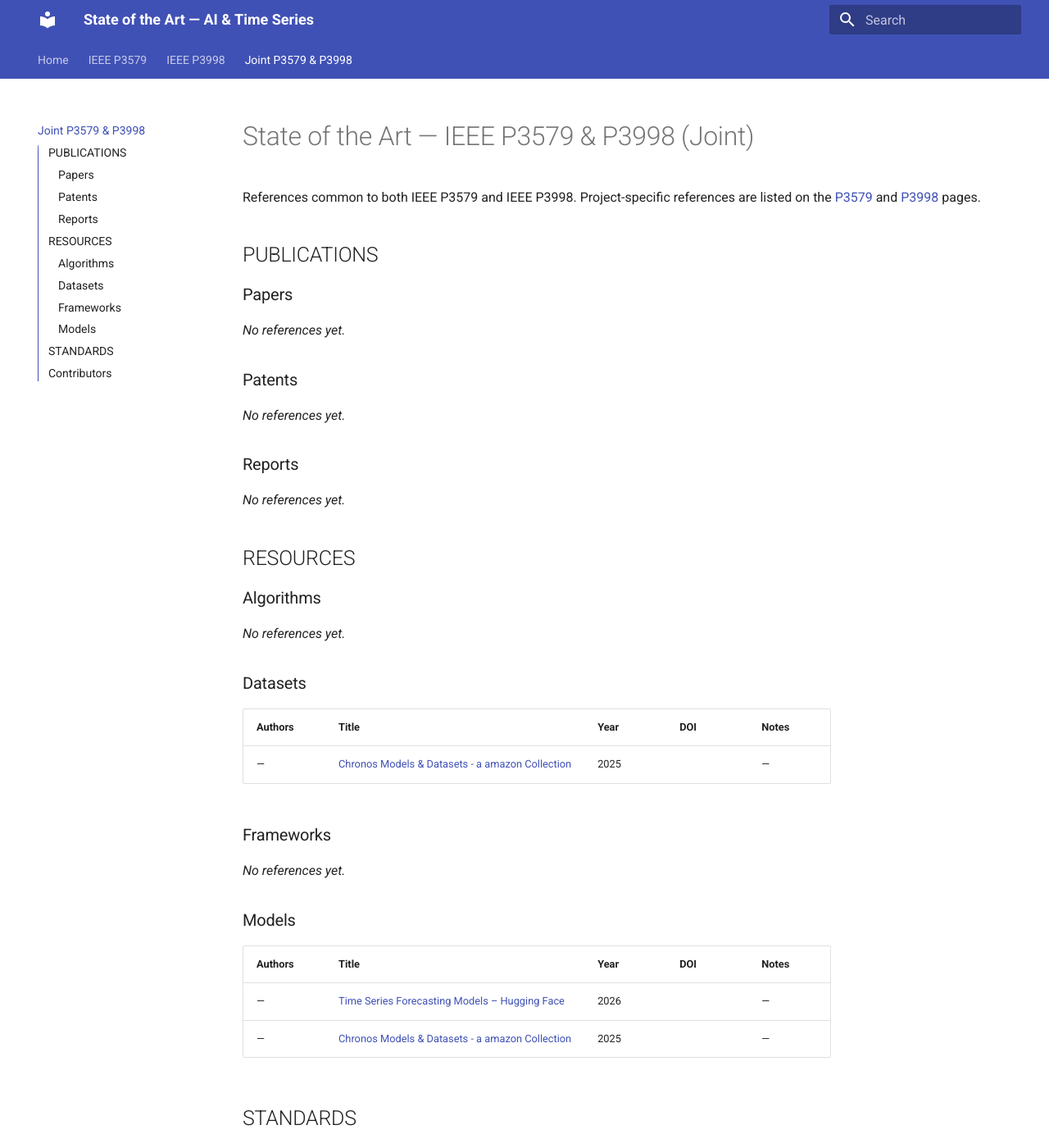
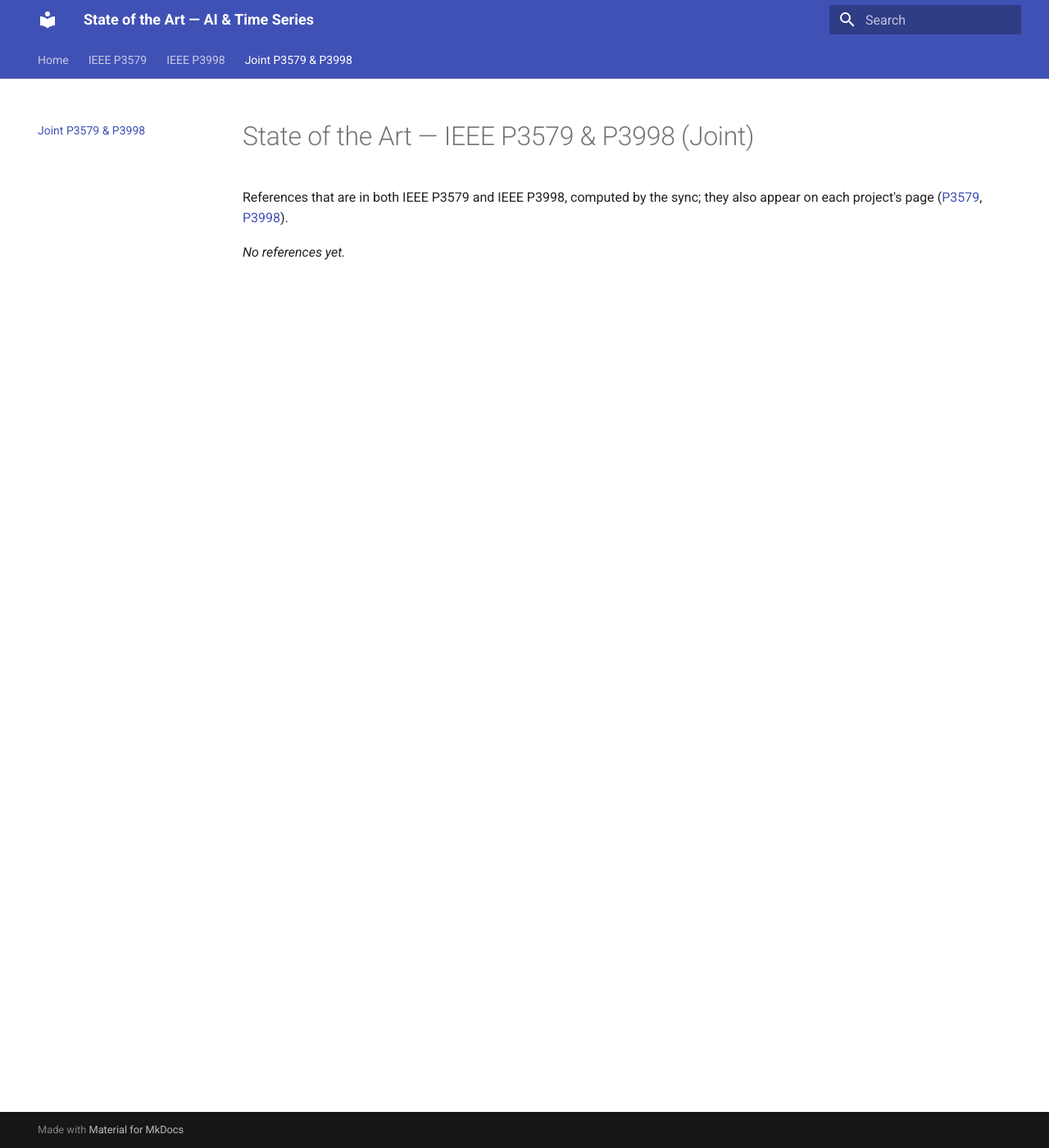
Before and after one commit to aitimeseries/SOTA, an MkDocs documentation site: the page built from docs/p3579-p3998/index.md, in a window 1280 px wide and 1400 px high. Shown: the whole window at 82% size. Built offline with MkDocs 1.6.1 and Material for MkDocs 9.7.7, drawn with Linux system fonts in a browser that asks for light colours; some of the changed text lies outside the part shown.

Commit message:
refs: update SOTA from Zotero

```diff
--- a/docs/p3579-p3998/index.md
+++ b/docs/p3579-p3998/index.md
@@ -1,53 +1,5 @@
 # State of the Art — IEEE P3579 & P3998 (Joint)
 
-References common to both IEEE P3579 and IEEE P3998. Project-specific references are listed on the [P3579](../p3579/index.md) and [P3998](../p3998/index.md) pages.
-
-## PUBLICATIONS
-
-### Papers
+References that are in both IEEE P3579 and IEEE P3998, computed by the sync; they also appear on each project's page ([P3579](../p3579/index.md), [P3998](../p3998/index.md)).
 
 _No references yet._
-
-### Patents
-
-_No references yet._
-
-### Reports
-
-_No references yet._
-
-## RESOURCES
-
-### Algorithms
-
-_No references yet._
-
-### Datasets
-
-| Authors | Title | Year | DOI | Notes |
-|---------|-------|------|-----|-------|
-| — | <span id="ref-DZIB9UFG">[Chronos Models & Datasets - a amazon Collection](https://huggingface.co/collections/amazon/chronos-models-and-datasets)</span> | 2025 |  | — |
-
-### Frameworks
-
-_No references yet._
-
-### Models
-
-| Authors | Title | Year | DOI | Notes |
-|---------|-------|------|-----|-------|
-| — | <span id="ref-KWVBACRU">[Time Series Forecasting Models – Hugging Face](https://huggingface.co/models)</span> | 2026 |  | — |
-| — | <span>[Chronos Models & Datasets - a amazon Collection](https://huggingface.co/collections/amazon/chronos-models-and-datasets)</span> | 2025 |  | — |
-
-## STANDARDS
-
-_No references yet._
-
-
----
-
-## Contributors
-
-*The following members have contributed references to this library:*
-
-- [jschneerson](https://www.zotero.org/jschneerson)
```
Also changed, not shown: docs/index.md (+1 -6 lines).
